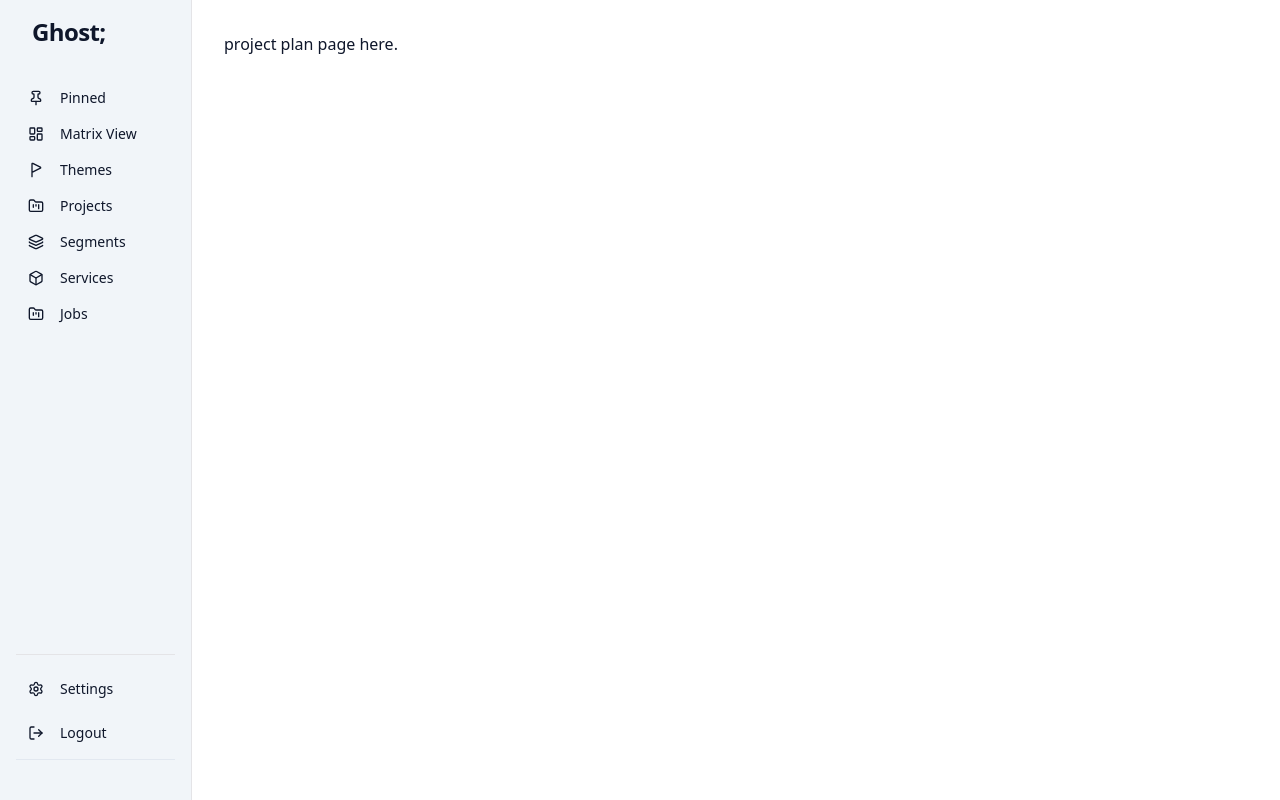
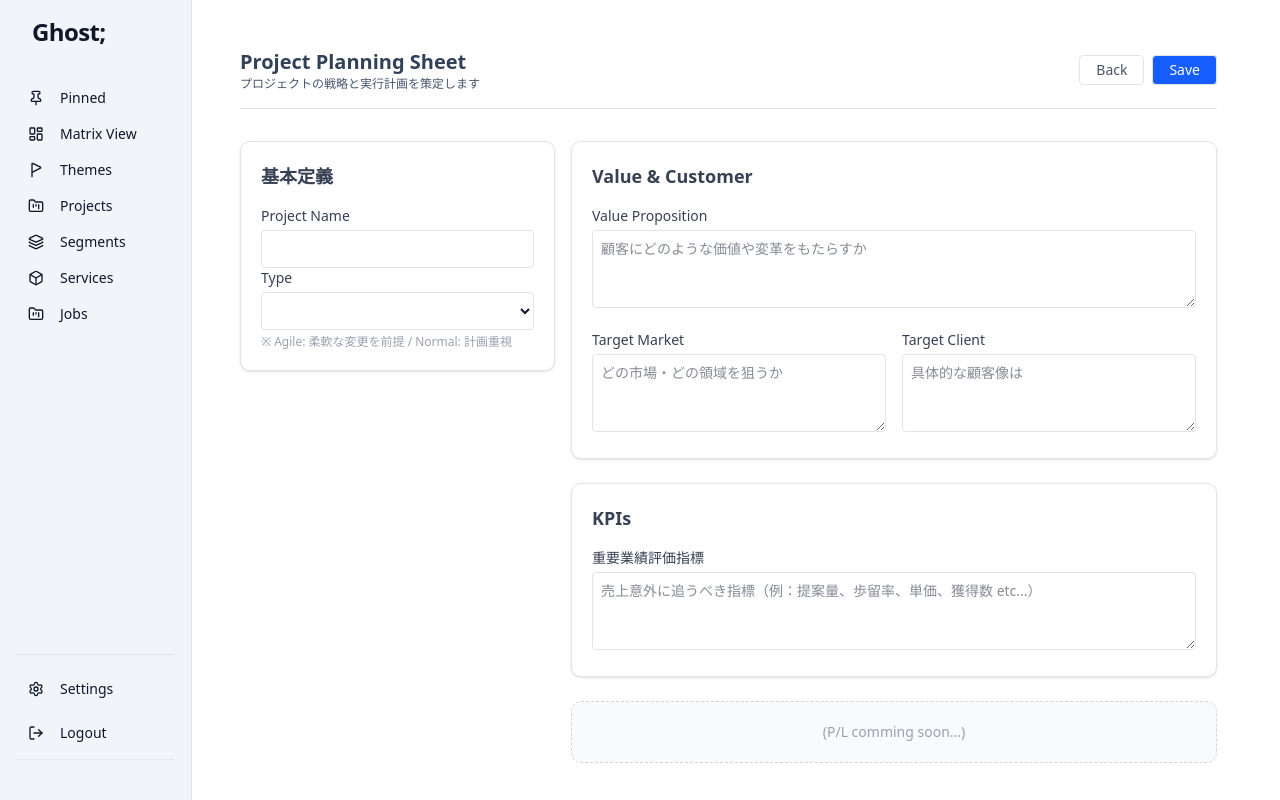
Before and after one commit to rnapyzz/pjt_ghost, a React app in the folder frontend/: page /projects/1/plan in a window 1280 px wide. Built offline with nearby package versions, Linux system fonts and the light colour scheme; no server answers; sample sign-in values are in the browser's storage; the HTML template or start-up script is replaced by a standard one.

Commit message:
feat:project plan page のテンプレートを作成

```diff
--- a/frontend/src/features/projects/pages/ProjectPlanPage.tsx
+++ b/frontend/src/features/projects/pages/ProjectPlanPage.tsx
@@ -1,3 +1,124 @@
 export function ProjectPlanPage() {
-  return <p>project plan page here.</p>;
+  return (
+    <div className="container mx-auto p-4 max-w-6xl">
+      {/* header */}
+      <div className="flex justify-between items-center mb-8 border-b pb-4">
+        <div>
+          <h1 className="text-xl font-semibold text-slate-700">
+            Project Planning Sheet
+          </h1>
+          <p className="text-xs text-slate-600">
+            プロジェクトの戦略と実行計画を策定します
+          </p>
+        </div>
+        <div className="flex gap-2">
+          <button className="px-4 py-1 text-gray-600 border rounded hover:bg-gray-50 text-sm">
+            Back
+          </button>
+          <button className="px-4 py-1 bg-blue-600 border text-white rounded hover:bg-blue-700 text-sm">
+            Save
+          </button>
+        </div>
+      </div>
+
+      {/* main */}
+      <div className="grid grid-cols-1 md:grid-cols-3 gap-4">
+        {/* A */}
+        <div className="md:col-span-1 space-y-6">
+          <section className="bg-white p-5 rounded-lg border shadow-sm">
+            <h2 className="text-lg font-semibold mb-4 text-gray-700">
+              基本定義
+            </h2>
+            <div className="space-y-4">
+              <label className="block text-sm font-medium text-gray-700 mb-1">
+                Project Name
+              </label>
+              <input className="w-full p-1.5 border rounded focus:ring-1 focus:outline-none focus:ring-blue-500" />
+            </div>
+
+            <div>
+              <label className="block text-sm font-medium text-gray-700 mb-1">
+                Type
+              </label>
+              <select className="w-full p-1.5 border rounded focus:ring-1 focus:outline-none focus:ring-blue-500">
+                <option value=""></option>
+              </select>
+              <p className="text-xs text-gray-400 mt-1">
+                ※ Agile: 柔軟な変更を前提 / Normal: 計画重視
+              </p>
+            </div>
+          </section>
+        </div>
+
+        {/* B */}
+        <div className="md:col-span-2 space-y-6">
+          {/* value & target */}
+          <section className="bg-white p-5 rounded-lg border shadow-sm">
+            <h2 className="text-lg font-semibold mb-4 text-gray-700 items-center gap-2">
+              Value & Customer
+            </h2>
+            <div className="grid grid-cols-1 gap-4">
+              {/* value proposition */}
+              <div>
+                <label className="block text-sm font-medium text-gray-700 mb-1">
+                  Value Proposition
+                </label>
+                <textarea
+                  rows={3}
+                  placeholder="顧客にどのような価値や変革をもたらすか"
+                  className="w-full p-2 border rounded text-sm focus:ring-1 focus:outline-none focus:ring-blue-500"
+                />
+              </div>
+
+              {/* target */}
+              <div className="grid grid-cols-2 gap-4">
+                {/* market */}
+                <div>
+                  <label className="block text-sm font-medium text-gray-700 mb-1">
+                    Target Market
+                  </label>
+                  <textarea
+                    rows={3}
+                    placeholder="どの市場・どの領域を狙うか"
+                    className="w-full p-2 border rounded text-sm focus:ring-1 focus:outline-none focus:ring-blue-500"
+                  />
+                </div>
+                {/* client */}
+                <div>
+                  <label className="block text-sm font-medium text-gray-700 mb-1">
+                    Target Client
+                  </label>
+                  <textarea
+                    rows={3}
+                    placeholder="具体的な顧客像は"
+                    className="w-full p-2 border rounded text-sm focus:ring-1 focus:outline-none focus:ring-blue-500"
+                  />
+                </div>
+              </div>
+            </div>
+          </section>
+          {/* kpi */}
+          <section className="bg-white p-5 rounded-lg border shadow-sm">
+            <h2 className="text-lg font-semibold mb-4 text-gray-700 flex items-center gap-2">
+              KPIs
+            </h2>
+            <div>
+              <label className="block text-sm font-medium text-gray-700 mb-1">
+                重要業績評価指標
+              </label>
+              <textarea
+                rows={3}
+                placeholder="売上意外に追うべき指標（例：提案量、歩留率、単価、獲得数 etc...）"
+                className="w-full p-2 border rounded text-sm focus:ring-1 focus:outline-none focus:ring-blue-500"
+              />
+            </div>
+          </section>
+          {/* pnl */}
+          <section className="bg-gray-50 p-5 rounded-lg border border-dashed border-gray-300 text-center text-gray-400 text-sm">
+            (P/L comming soon...)
+          </section>
+        </div>
+      </div>
+    </div>
+  );
 }
```
